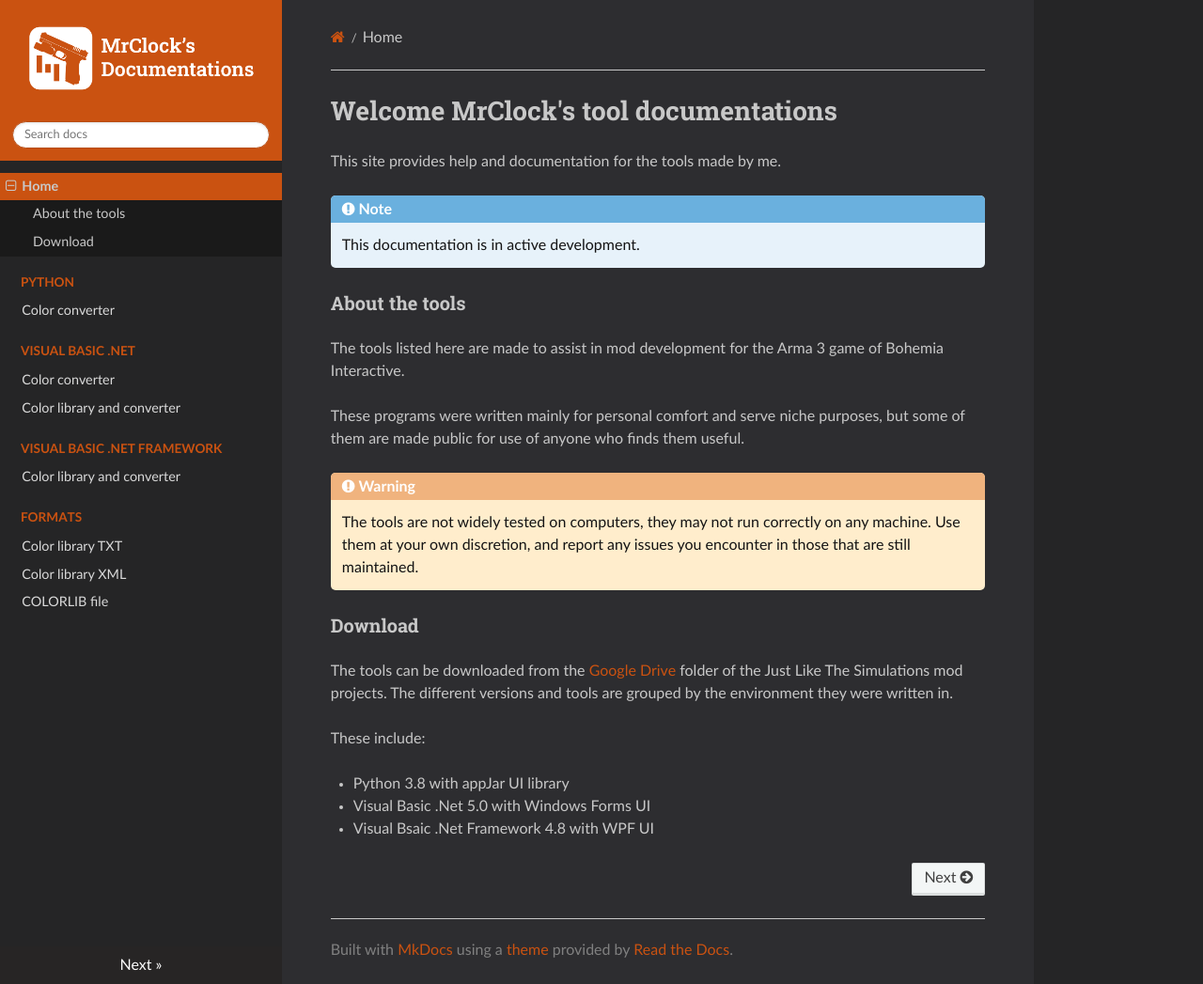
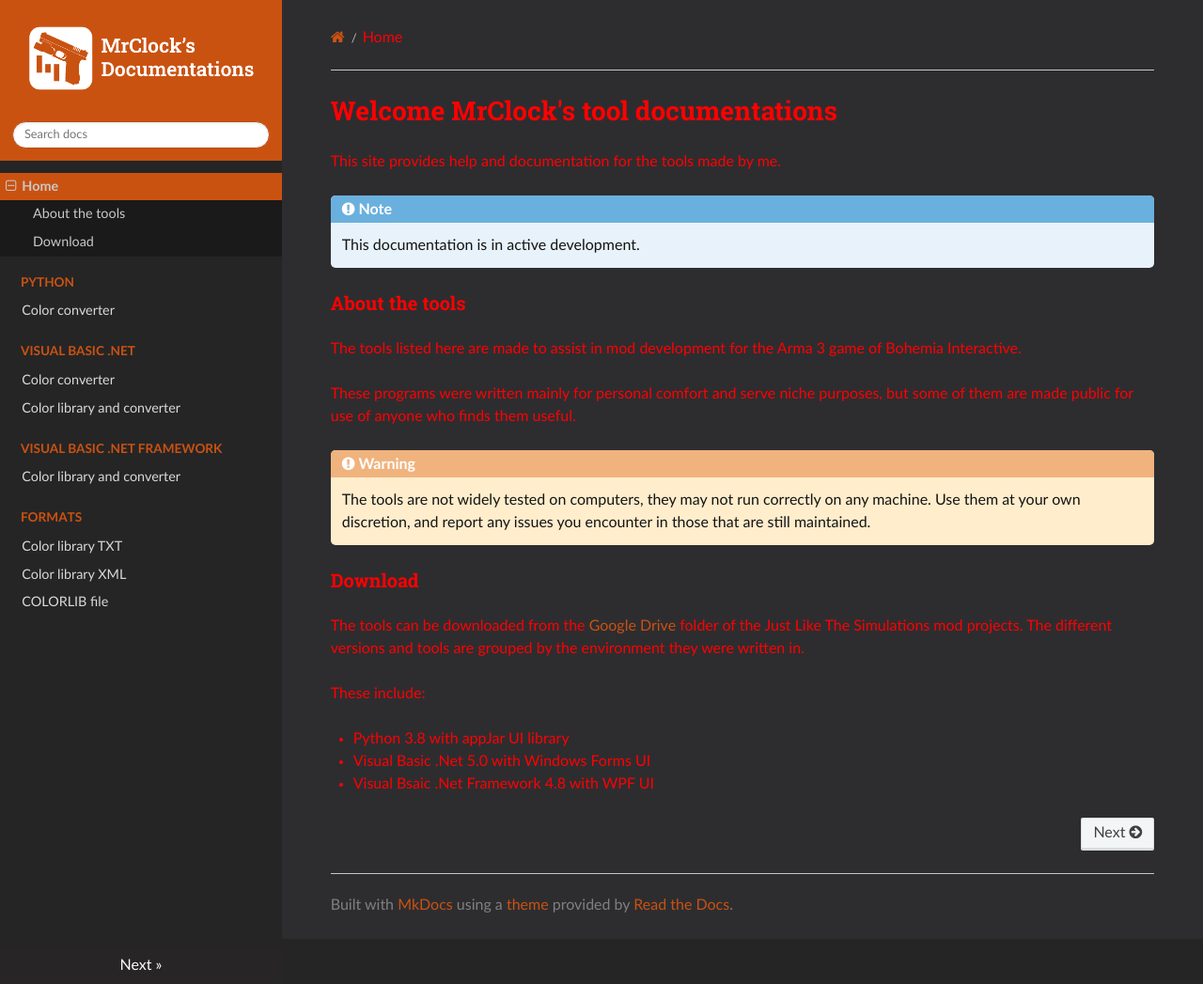
Before and after one commit to MrClock8163/ToolDocumentation, an MkDocs documentation site: the page built from docs/index.md, in a window 1280 px wide and 1047 px high. Shown: the whole window at 94% size. Built offline with MkDocs 1.6.1, drawn with Linux system fonts in a browser that asks for light colours; nearby versions of some CDN libraries.

Commit message:
Update styles.css

```diff
--- a/docs/styles.css
+++ b/docs/styles.css
@@ -1,5 +1,5 @@
 body {
-	color: #c8c8c8
+	color: red
 
 }
 a code {
@@ -34,7 +34,7 @@
 .wy-nav-content {
     margin: 0;
     background: #2d2d30;
-	max-width: 800px;
+	max-width: 1000px;
 }
 
 .wy-nav-top {
```
